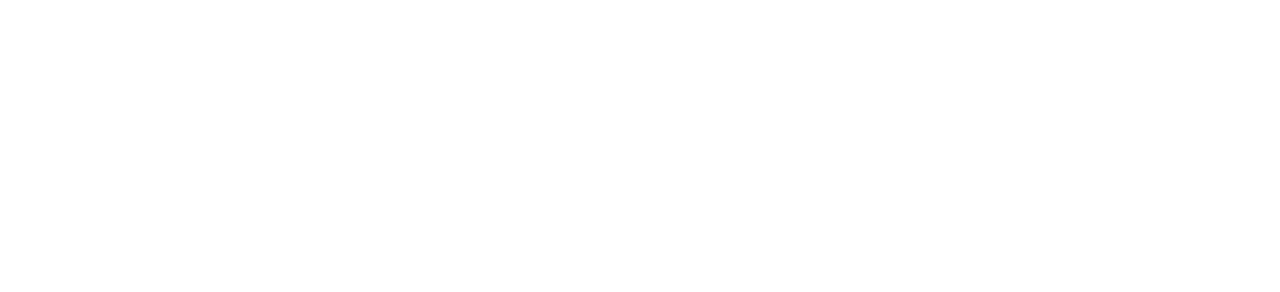
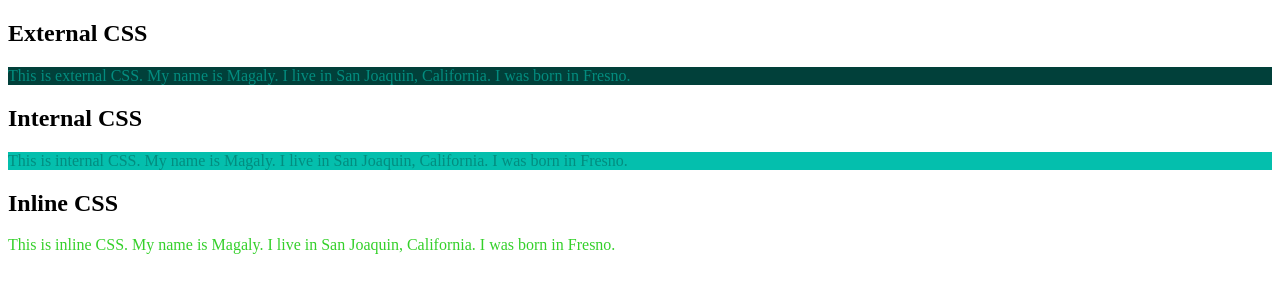
Before and after one commit to magalyrodriguez1/COMP001A.lectureassignment5, a plain HTML site: page css-application.html in a window 1280 px wide. Drawn offline with Linux system fonts and the light colour scheme.

Commit message:
added css code

```diff
--- a/css-application.html
+++ b/css-application.html
@@ -1,10 +1,50 @@
 <!DOCTYPE html>
 <html lang="en">
 <head>
-    <title></title>
+    <title>CSS application</title>
     <meta charset="UTF-8">
+
+    <!--Method 1: External CSS Part 1-->
+    <link rel="stylesheet" href="main.css">
+
+    <!--Method 2: Internal CSS Part 1-->
+    <style>
+        .internal-css{
+            color:#038c7f;
+            background-color: #04bfad;
+        }
+    </style>
 </head>
 <body>
+    <section>
+        <h2>External CSS</h2>
+        <!--Method 1: External CSS Part 2-->
+        <div class="external-css">
+        <p>This is external CSS. My name is Magaly.
+            I live in San Joaquin, California. I was
+            born in Fresno.
+        </p>
+        </div>
+        </section>
+
+        <section>
+            <h2>Internal CSS</h2>
+            <!--Method 1: Internal CSS Part 2-->
+            <div class="internal-css">
+                <p>This is internal CSS. My name is Magaly.
+                    I live in San Joaquin, California. I was
+                    born in Fresno.
+                </p>
+            </div>
+        </section>
+
+        <section>
+            <h2>Inline CSS</h2>
+            <!--Method 3: Inline CSS-->
+            <p style="color: #34D02A;">This is inline CSS. My name is Magaly.
+            I live in San Joaquin, California. I was born in Fresno.</p>
+        </section>
+
 
 </body>
 </html>
--- a/main.css
+++ b/main.css
@@ -0,0 +1,6 @@
+/*Note: CSS are applied from top to bottom. Last rule wins.*/
+/*Method 1: External CSS Part 3*/
+.external-css{
+    color: #038c7f; /*teal text color*/
+    background-color: #01403a; /*dark teal background color*/
+}
```
